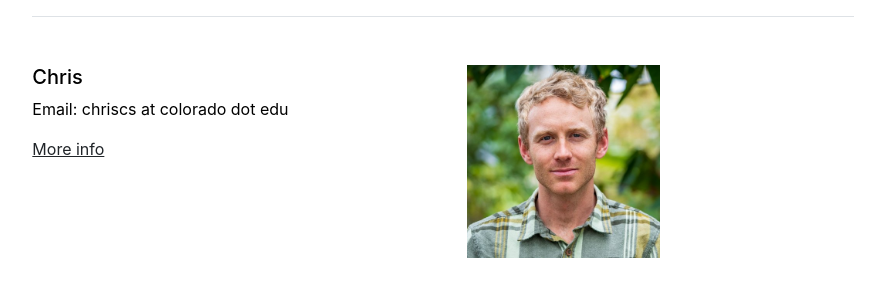
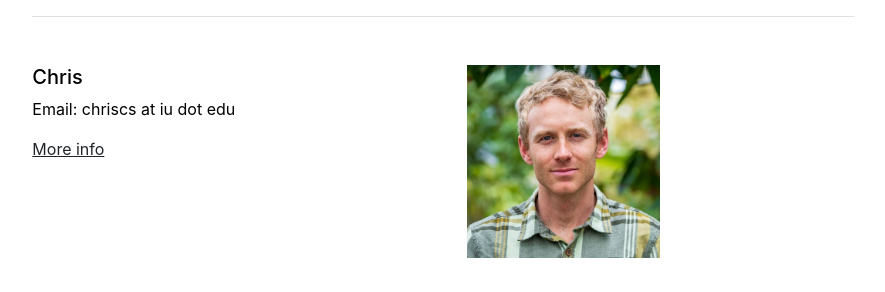
Before and after one commit to chriscrsmith/chriscrsmith.github.io, a Jekyll site: the page built from people.md, in a window 1280 px wide. Shown: the part 207-499 px from the top of the page, without its empty margins (197-1082 px from the left). Built offline with Jekyll 4.4.1, drawn with Linux system fonts in a browser that asks for light colours.

Commit message:
one more change

```diff
--- a/_data/settings.yml
+++ b/_data/settings.yml
@@ -6,7 +6,7 @@
 - {name: 'contact', url: '/contact'}
 
 people:
-- {name: 'Chris', title: 'Postdoctoral Associate', department: 'Cooperative Institute for Research in Environmental Sciences', institution: 'University of Colorado Boulder', institution_address: 'Boulder, CO', email: 'chriscs at colorado dot edu', image: 'assets/img/headshot.jpg', url: 'me'}
+- {name: 'Chris', title: 'Assistant Professor', department: 'Department of Biology', institution: 'Indiana University Bloomington', institution_address: 'Bloomington, IN', email: 'chriscs at iu dot edu', image: 'assets/img/headshot.jpg', url: 'me'}
 #- {name: 'Lab Technician', title: 'Researcher', department: 'Physics & Astronomy', institution: 'Some University', institution_address: '1 Main Street, Canada', phone: '(000) 000-0000', email: 'hello@university.edu', office: 'Science Building 505', image: 'assets/img/lab-technician.jpg', url: 'lab-technician'}
 #- {name: 'Graduate Student', title: 'Researcher', department: 'Physics & Astronomy', institution: 'Some University', institution_address: '1 Main Street, Canada', phone: '(000) 000-0000', email: 'hello@university.edu', office: 'Science Building 505', image: 'assets/img/graduate-student.jpg', url: 'graduate-student'}
 
```
